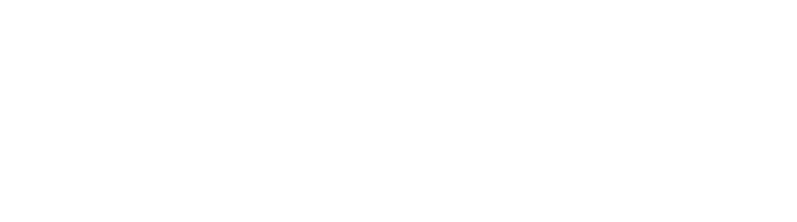
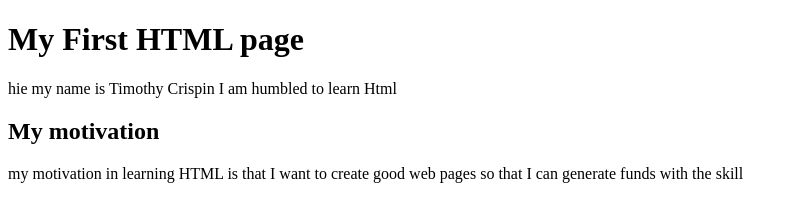
Before and after one commit to Deb-ris/Introduction-to-HTML-syntax-, a plain HTML site: page Index.Html in a window 1280 px wide. Shown: the whole page, without its empty margins (0-797 px from the left). Drawn offline with Linux system fonts and the light colour scheme.

Commit message:
Update Index.Html

```diff
--- a/Index.Html
+++ b/Index.Html
@@ -1,16 +1,16 @@
 <!DOCTYPE Html>
 <html>
-<head> <head>
+<head></head>
 
-<title>my first HTML<title>
+<title>my first HTML</title>
+
 <body>
-<h1>My First HTML page<h1>
+<h1>My First HTML page</h1>
 <p> hie my name is Timothy Crispin I
-am humbled to learn Html<p>
+am humbled to learn Html</p>
 
-<h2>My motivation<h2>
+<h2>My motivation</h2>
 <p>my motivation in learning HTML is that
 I want to create good web pages so that I
- can generate funds with the skill<p>
-<body>
-<html>
+ can generate funds with the skill</p>
+</body></html>
```
